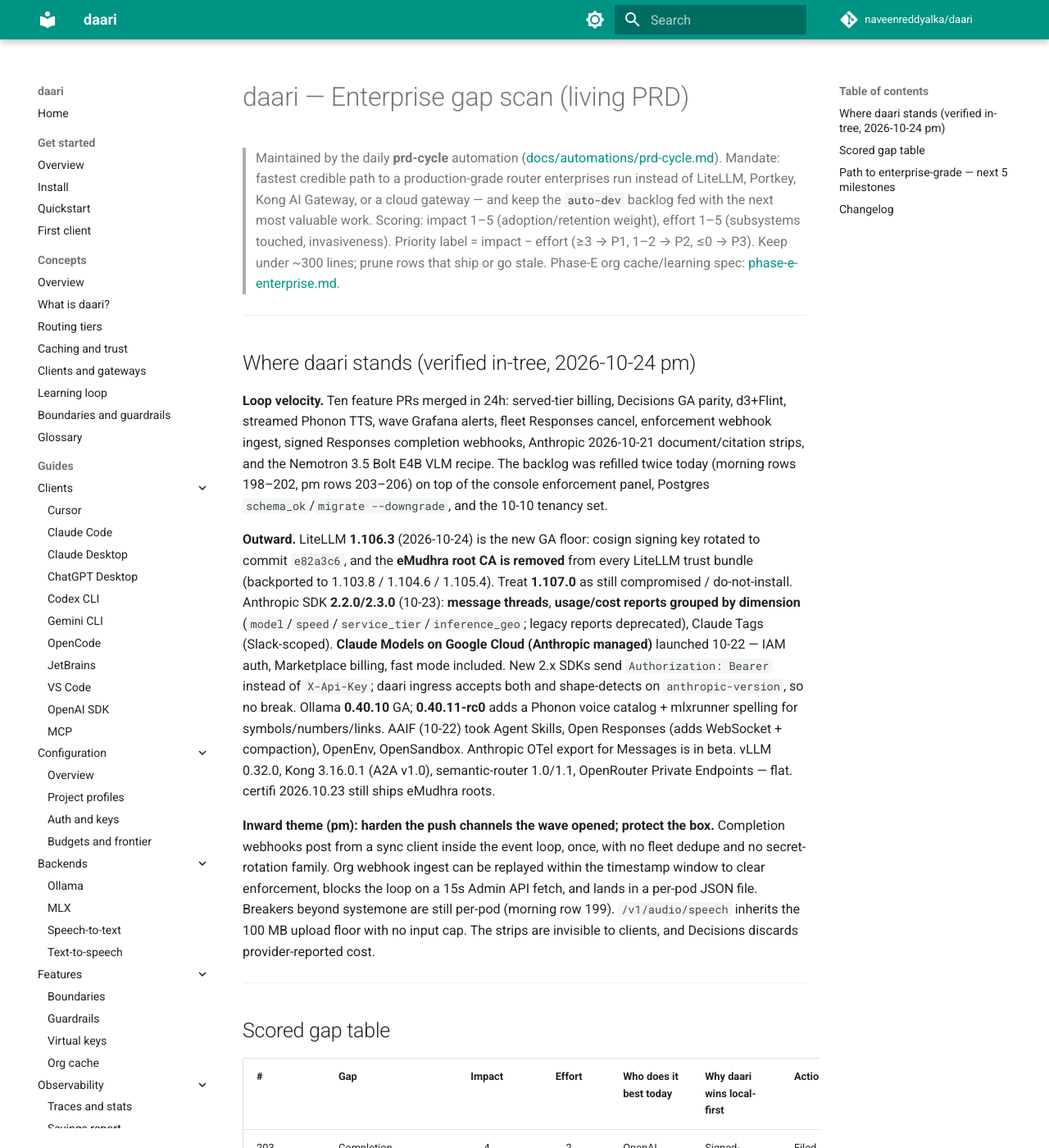
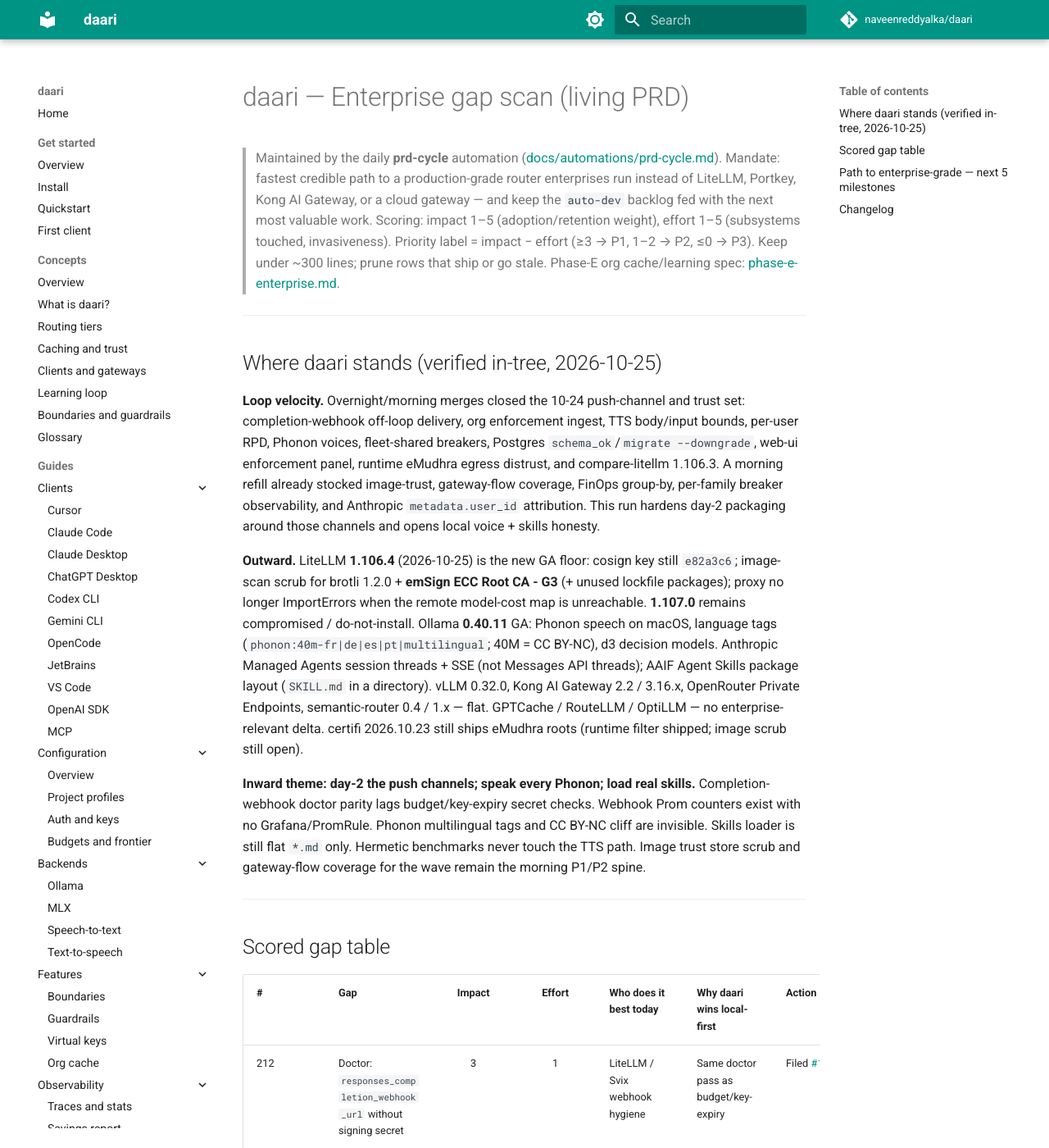
Before and after one commit to naveenreddyalka/daari, an MkDocs documentation site: the page built from docs/prd/ENTERPRISE.md, in a window 1280 px wide and 1400 px high. Shown: the whole window at 82% size. Built offline with MkDocs 1.6.1 and Material for MkDocs 9.7.7, drawn with Linux system fonts in a browser that asks for light colours; comment, search, counter and statistics services are not loaded; some of the changed text lies outside the part shown.

Commit message:
docs(prd): 2026-10-25 day-2 push channels, Phonon multilingual, AAIF skills
Co-authored-by: Cursor <cursoragent@cursor.com>

```diff
--- a/docs/prd/ENTERPRISE.md
+++ b/docs/prd/ENTERPRISE.md
@@ -11,41 +11,38 @@
 
 ---
 
-## Where daari stands (verified in-tree, 2026-10-24 pm)
+## Where daari stands (verified in-tree, 2026-10-25)
 
-**Loop velocity.** Ten feature PRs merged in 24h: served-tier billing,
-Decisions GA parity, d3+Flint, streamed Phonon TTS, wave Grafana alerts,
-fleet Responses cancel, enforcement webhook ingest, signed Responses
-completion webhooks, Anthropic 2026-10-21 document/citation strips, and the
-Nemotron 3.5 Bolt E4B VLM recipe. The backlog was refilled twice today
-(morning rows 198–202, pm rows 203–206) on top of the console enforcement
-panel, Postgres `schema_ok`/`migrate --downgrade`, and the 10-10 tenancy set.
+**Loop velocity.** Overnight/morning merges closed the 10-24 push-channel and
+trust set: completion-webhook off-loop delivery, org enforcement ingest,
+TTS body/input bounds, per-user RPD, Phonon voices, fleet-shared breakers,
+Postgres `schema_ok`/`migrate --downgrade`, web-ui enforcement panel,
+runtime eMudhra egress distrust, and compare-litellm 1.106.3. A morning
+refill already stocked image-trust, gateway-flow coverage, FinOps
+group-by, per-family breaker observability, and Anthropic `metadata.user_id`
+attribution. This run hardens day-2 packaging around those channels and
+opens local voice + skills honesty.
 
-**Outward.** LiteLLM **1.106.3** (2026-10-24) is the new GA floor: cosign
-signing key rotated to commit `e82a3c6`, and the **eMudhra root CA is
-removed** from every LiteLLM trust bundle (backported to 1.103.8 / 1.104.6 /
-1.105.4). Treat **1.107.0** as still compromised / do-not-install. Anthropic
-SDK **2.2.0/2.3.0** (10-23): **message threads**, **usage/cost reports
-grouped by dimension** (`model`/`speed`/`service_tier`/`inference_geo`;
-legacy reports deprecated), Claude Tags (Slack-scoped). **Claude Models on
-Google Cloud (Anthropic managed)** launched 10-22 — IAM auth, Marketplace
-billing, fast mode included. New 2.x SDKs send `Authorization: Bearer`
-instead of `X-Api-Key`; daari ingress accepts both and shape-detects on
-`anthropic-version`, so no break. Ollama **0.40.10** GA; **0.40.11-rc0**
-adds a Phonon voice catalog + mlxrunner spelling for symbols/numbers/links.
-AAIF (10-22) took Agent Skills, Open Responses (adds WebSocket + compaction),
-OpenEnv, OpenSandbox. Anthropic OTel export for Messages is in beta. vLLM
-0.32.0, Kong 3.16.0.1 (A2A v1.0), semantic-router 1.0/1.1, OpenRouter
-Private Endpoints — flat. certifi 2026.10.23 still ships eMudhra roots.
+**Outward.** LiteLLM **1.106.4** (2026-10-25) is the new GA floor: cosign
+key still `e82a3c6`; image-scan scrub for brotli 1.2.0 + **emSign ECC Root
+CA - G3** (+ unused lockfile packages); proxy no longer ImportErrors when
+the remote model-cost map is unreachable. **1.107.0** remains compromised /
+do-not-install. Ollama **0.40.11** GA: Phonon speech on macOS, language
+tags (`phonon:40m-fr|de|es|pt|multilingual`; 40M = CC BY-NC), d3 decision
+models. Anthropic Managed Agents session threads + SSE (not Messages API
+threads); AAIF Agent Skills package layout (`SKILL.md` in a directory).
+vLLM 0.32.0, Kong AI Gateway 2.2 / 3.16.x, OpenRouter Private Endpoints,
+semantic-router 0.4 / 1.x — flat. GPTCache / RouteLLM / OptiLLM — no
+enterprise-relevant delta. certifi 2026.10.23 still ships eMudhra roots
+(runtime filter shipped; image scrub still open).
 
-**Inward theme (pm): harden the push channels the wave opened; protect the
-box.** Completion webhooks post from a sync client inside the event loop,
-once, with no fleet dedupe and no secret-rotation family. Org webhook ingest
-can be replayed within the timestamp window to clear enforcement, blocks the
-loop on a 15s Admin API fetch, and lands in a per-pod JSON file. Breakers
-beyond systemone are still per-pod (morning row 199). `/v1/audio/speech`
-inherits the 100 MB upload floor with no input cap. The strips are invisible
-to clients, and Decisions discards provider-reported cost.
+**Inward theme: day-2 the push channels; speak every Phonon; load real
+skills.** Completion-webhook doctor parity lags budget/key-expiry secret
+checks. Webhook Prom counters exist with no Grafana/PromRule. Phonon
+multilingual tags and CC BY-NC cliff are invisible. Skills loader is still
+flat `*.md` only. Hermetic benchmarks never touch the TTS path. Image
+trust store scrub and gateway-flow coverage for the wave remain the
+morning P1/P2 spine.
 
 ---
 
@@ -53,20 +50,19 @@ to clients, and Decisions discards provider-reported cost.
 
 | # | Gap | Impact | Effort | Who does it best today | Why daari wins local-first | Action |
 |---|-----|:--:|:--:|------------------------|----------------------------|--------|
-| 203 | Completion webhook delivery: off-loop + retry, Prom counter, fleet dedupe, rotation family | 4 | 2 | OpenAI webhooks (72h retries) / Svix | Signed-deliver, Redis claim, soft-warning counters all in-tree — assembly, not infra | Filed [#1913](https://github.com/naveenreddyalka/daari/issues/1913) |
-| 204 | Org enforcement webhook ingest: `webhook-id` replay dedupe, non-blocking profile fetch, audit + Prom, fleet-shared state | 4 | 3 | Anthropic / Svix (Standard Webhooks) / Kong cluster state | Redis `SET NX` idiom + enforcement store exist; truth stays fleet-wide | Filed [#1914](https://github.com/naveenreddyalka/daari/issues/1914) |
-| 205 | Bound `/v1/audio/speech`: carve out of 100 MB upload floor + `input` length cap | 3 | 1 | OpenAI (4096-char cap) | Protects the box that also hosts the models; OpenAI-shaped 400 pre-guardrail | Filed [#1916](https://github.com/naveenreddyalka/daari/issues/1916) |
-| 206 | Client-visible content-strip warnings + Decisions reported-cost billing + live model-list 400 | 3 | 2 | OpenRouter transform warnings / OpenAI usage-true billing | `daari_meta.warning` + labeled counters exist; honesty end to end | Filed [#1917](https://github.com/naveenreddyalka/daari/issues/1917) |
-| 198 | Distrust eMudhra/emSign on egress TLS + doctor tip | 4 | 1 | LiteLLM 1.106.3 / Kong / Portkey | One-process TLS policy; no cloud image wait | Filed [#1907](https://github.com/naveenreddyalka/daari/issues/1907) |
-| 199 | Fleet-share frontier / local-pool / MCP egress breakers via Redis | 4 | 3 | Kong / cloud gateways | Same Redis as cache; blast-radius on-box | Filed [#1908](https://github.com/naveenreddyalka/daari/issues/1908) (dup [#1915](https://github.com/naveenreddyalka/daari/issues/1915) needs human close) |
-| 200 | Phonon voice catalog list + OpenAI voice-name map | 3 | 2 | OpenAI TTS / Ollama 0.40.11-rc0 | Local voices behind daari auth/budgets | Filed [#1909](https://github.com/naveenreddyalka/daari/issues/1909) |
-| 201 | compare-litellm: pin GA floor at 1.106.3 (cosign + eMudhra) | 3 | 1 | LiteLLM release notes | Honest GTM without a LiteLLM runtime dep | Filed [#1910](https://github.com/naveenreddyalka/daari/issues/1910) |
-| 202 | Per-end-user RPD alongside `user_daily_usd_cap` | 4 | 2 | LiteLLM / OpenRouter | Ledger already attributes `user` | Shipped [#1911](https://github.com/naveenreddyalka/daari/issues/1911) |
-| 193–197 | Served-tier spend; Decisions GA; d3+Flint; streamed TTS; wave panels/alerts | 3–4 | 1–2 | OpenAI / Ollama / Grafana | Invoice, GA shape, $0 judge, local voice, day-2 | Shipped |
-| 191–192 | Fleet Responses cancel; Anthropic enforcement webhook ingest | 4 | 3 | OpenAI / Anthropic Admin | Redis cancel; push→tenant map | Shipped |
-| 188–190 | Console export/reset; Grafana gzip+TTL; vLLM 0.32.0 floor doc | 3 | 1–2 | LiteLLM UI / Grafana / vLLM | Day-2 packaging | Shipped |
-| — | Web-ui enforcement inventory + cache-invalidate form | 3 | 2 | LiteLLM admin UI | Same-box console | Open (filed prior run) |
-| — | Postgres `schema_ok` skew gate + `migrate --downgrade` | 3 | 2 | LiteLLM migrate story | Ready truth for PG fleets | Open (filed prior run) |
+| 212 | Doctor: `responses_completion_webhook_url` without signing secret | 3 | 1 | LiteLLM / Svix webhook hygiene | Same doctor pass as budget/key-expiry | Filed [#1934](https://github.com/naveenreddyalka/daari/issues/1934) |
+| 213 | Grafana + PrometheusRule for completion / org webhook counters | 3 | 1 | Kong / cloud webhook dashboards | Counters already exported; packaging | Filed [#1935](https://github.com/naveenreddyalka/daari/issues/1935) |
+| 214 | Phonon multilingual tags + doctor CC BY-NC tip for 40m | 3 | 2 | OpenAI TTS / Ollama 0.40.11 | Local voice behind daari auth/budgets | Filed [#1936](https://github.com/naveenreddyalka/daari/issues/1936) |
+| 215 | AAIF Agent Skills packages (`SKILL.md` in subdirs) | 3 | 2 | Claude / AAIF skill loaders | One on-disk tree for IDE + daemon | Filed [#1937](https://github.com/naveenreddyalka/daari/issues/1937) |
+| 216 | Hermetic TTS speech micro-benchmark (stream finalize + voices) | 2 | 1 | — (testability) | Opt-in benchmark suite already hermetic | Filed [#1938](https://github.com/naveenreddyalka/daari/issues/1938) |
+| 207 | Docker/image scrub of eMudhra/emSign + compare floor 1.106.4 | 4 | 1 | LiteLLM 1.106.4 images | Same filter policy at build time | Filed (morning refill) |
+| 208 | Gateway-flow coverage for 10-24/25 wave | 3 | 2 | LiteLLM proxy integration suites | One hermetic file, no live Ollama | Filed (morning refill) |
+| 209 | Dimension-grouped spend reports; persist `service_tier` | 3 | 2 | Anthropic Admin / LiteLLM leaderboards | Ledger already meters the dimensions | Filed (morning refill) |
+| 210 | Per-family breaker state, alerts, reset (beyond systemone) | 3 | 2 | Kong upstream health | Redis-shared state already exists | Filed (morning refill) |
+| 211 | Anthropic `metadata.user_id` → per-user fences; surface `user_rpd` | 3 | 2 | Anthropic Admin / OpenRouter | One ledger across both SDK doors | Filed (morning refill) |
+| 206 | Client-visible content-strip warnings + Decisions reported-cost | 3 | 2 | OpenRouter / OpenAI usage-true | `daari_meta.warning` + counters exist | Open |
+| 203–205 | Completion webhook delivery; org ingest; TTS bounds | 3–4 | 1–3 | OpenAI / Anthropic / Svix | Shipped | Shipped |
+| 198–202 | eMudhra egress; fleet breakers; Phonon voices; compare 1.106.3; user_rpd | 3–4 | 1–3 | LiteLLM / Kong / OpenAI | Shipped (image scrub still 207) | Shipped |
 | 62 | End-user inventory + per-user block/cap overrides | 5 | 3 | OpenRouter / LiteLLM | Ledger already knows every user | Open |
 | 63 | Named guardrail profiles bindable per key/team | 5 | 3 | OpenRouter / Portkey | Per-tenant policy, zero hops | Open |
 | 65 | Web-ui: honor keys/teams `has_more` + render `report.users` | 4 | 2 | LiteLLM admin UI | Same-box console finishes the job | Open |
@@ -74,103 +70,69 @@ to clients, and Decisions discards provider-reported cost.
 | 67 | multi_agent nested usage: per-subagent `model` | 4 | 2 | OpenAI / LiteLLM FinOps | Ledger already meters nested tokens | Open |
 | 6 | Hot-reload `config.yaml` | 3 | 2 | LiteLLM config ownership | Open — needs long session | Open |
 | 7 | Per-key tool-name allowlist for Messages `mcp_servers` | 4 | 3 | LiteLLM `mcp_tool_permissions` | Parked (≥60m session) | Parked |
-| 8 | Full DCR; A2A; Realtime/WS; stdio MCP; M365; Skills; FIPS; HIPAA BAA | 2–4 | 3–5 | Portkey / Kong / LiteLLM | Demand-triggered | Watch |
-| 24 | Grafana panel for `compact_to_fit_applied` | 2 | 1 | LiteLLM spend dashboards | Shipped | Shipped |
-| 25 | Dedicated stats/Prom counter for MCP grant fail-closed | 3 | 1 | LiteLLM MCP 403 metrics | Shipped | Shipped |
-| 26 | Refuse MCP `initialize` when key has no grant | 4 | 1 | LiteLLM initialize 403 | Shipped | Shipped |
-| 27 | Stats for estimated tokens dropped by compact-to-fit | 3 | 2 | LiteLLM compact telemetry | Shipped | Shipped |
-| 28 | Refresh compare-litellm for LiteLLM 1.104 GA | 2 | 1 | LiteLLM release notes | Shipped | Shipped |
-| 19 | Config ownership for `routing.compact_to_fit.*` | 3 | 2 | LiteLLM config ownership | Shipped | Shipped |
-| 20 | Doctor tip when compact_to_fit is enabled | 2 | 1 | — (ops honesty) | Shipped | Shipped |
-| 21 | Hermetic pin: compact_to_fit in config + routing-tiers | 2 | 1 | — (docs regression) | Shipped | Shipped |
-| 22 | `daari_meta` + stats when compact_to_fit actually trims | 3 | 2 | LiteLLM compact telemetry | Shipped | Shipped |
-| 23 | Opt-in fail-closed MCP when key has no MCP grant | 4 | 2 | LiteLLM `require_key_mcp_access_defined` | Shipped | Shipped |
-| 136–182 | 10-18 → 10-21 protocol/FinOps/HA waves | 2–5 | 1–3 | LiteLLM / Portkey / Kong / vLLM | Shipped | Shipped |
+| 8 | Full DCR; A2A; Realtime/WS; stdio MCP; M365; FIPS; HIPAA BAA | 2–4 | 3–5 | Portkey / Kong / LiteLLM | Demand-triggered | Watch |
 
-Watch rows (do not file yet): hermetic **gateway-flow coverage for the wave**
-— zero `test_gateway_flow.py` cases for streamed TTS, completion webhooks,
-org webhook ingest, decisions `input_json`/images, or Anthropic stream
-`cache_creation_input_tokens` → spend (next test audit; strip-warning assert
-folded into row 206); **dimension-grouped usage/cost report export** over the
-spend ledger (time buckets + `group_by` model/speed/tier/team — Anthropic
-Admin API parity; file on FinOps ask); Anthropic **message threads** (SDK
-2.2.0; API shape undocumented — file when docs land); **Claude Models on
-Google Cloud** as a frontier flavor (IAM-auth egress — buyer ask); AAIF
-Agent Skills package loader beyond flat `~/.daari/skills/*.md`; Open
-Responses WebSocket transport; Anthropic OTel export beta parity; Prometheus
-exemplars + `gen_ai.agent.*`; Nemotron DFlash tip once 0.40.10 recipes
-settle; LiteLLM post-compromise 1.107-rebuild watchables (ID-JAG /
-OAuth-delegate / `agent_access_default_deny`); Portkey WIF upstream creds;
-per-user RPD now filed (row 202); SCIM + multi-issuer SSO; Kong Skills/A2A
-passthrough demand; OpenRouter Private Endpoints as an L6 slot recipe.
+Watch rows (do not file yet): Anthropic **Managed Agents** session-thread
+proxy (SSE at `/v1/sessions/...` — buyer ask; not Messages API threads);
+**Claude Models on Google Cloud** as a frontier flavor (IAM egress);
+Open Responses WebSocket transport; Anthropic OTel export beta parity;
+Prometheus exemplars + `gen_ai.agent.*`; Nemotron DFlash tip; LiteLLM
+post-compromise 1.107-rebuild watchables (ID-JAG / OAuth-delegate /
+`agent_access_default_deny`); Portkey WIF upstream creds; SCIM +
+multi-issuer SSO; Kong Skills/A2A passthrough; OpenRouter Private
+Endpoints as an L6 slot recipe.
 
-Verified fine this run — don't re-audit: served-tier billing correct on both
-paths incl. the Anthropic `speed` analog (`router.py` ~L1330/3128); fleet
-cancel fires no duplicate completion webhook (terminal short-circuit +
-cancel-check before notify, Redis flag TTL 1h); Decisions GA fences complete
-(400-question cap, stream reject, `input_json` validation, L0 fingerprint
-incl. image parts, cached-input billing, d3 in catalog + pricing card);
-streamed TTS finalizes spend/ledger with real byte count in the generator
-`finally`, guardrails pre-relay, $0 local-tier billing; org webhook signature
-constant-time with previous-secret grace, 404 when unconfigured; #1903
-panels/alerts in both dashboard copies + PrometheusRule; #1904 strip covers
-stream + non-stream + Responses-via-router, keeps nested tool-result
-documents and `citations: {enabled}`; Anthropic SDK 2.x `Authorization:
-Bearer` switch handled at ingress (`auth.py`, `wants_anthropic_models` keys
-on `anthropic-version`); cache-write TTL billing on stream shapes.
+Verified fine this run — don't re-audit: completion webhook off-loop +
+Redis claim + previous-secret grace; org webhook `webhook-id` replay
+dedupe + non-blocking profile fetch; TTS body/input caps carved out of
+the 100 MB upload floor; runtime eMudhra filter on egress httpx;
+fleet-shared breakers via Redis; Phonon English voice map + `/v1/audio/voices`;
+`user_rpd` on top-level JSON `user`; served-tier billing incl. Anthropic
+`speed` analog; Decisions GA fences; Anthropic SDK 2.x Bearer auth at
+ingress.
 
 ---
 
 ## Path to enterprise-grade — next 5 milestones
 
-1. **Harden the push channels** — completion-webhook delivery semantics
-   (row 203) and replay-safe, fleet-true org webhook ingest (row 204).
-2. **Match the trust floors** — eMudhra distrust on egress + doctor tip
-   (row 198); refresh compare-litellm to 1.106.3 (row 201).
-3. **Finish HA share, protect the box** — fleet-shared breakers (row 199);
-   bound the TTS door (row 205).
-4. **Honesty + local voice** — client-visible strips and reported-cost
-   Decisions billing (row 206); Phonon voice catalog (row 200).
-5. **End-user fences, console, PG parity** — per-user RPD (row 202), the
-   prior-run console/PG pair, then the 10-10 tenancy set (62–67) and
-   dimension-grouped spend reports when a FinOps buyer asks.
+1. **Close the trust/image floor** — scrub eMudhra/emSign from shipped
+   image trust stores and pin compare-litellm at 1.106.4 (row 207).
+2. **Day-2 the push channels** — doctor secret parity (212), Grafana/alerts
+   for webhook counters (213); finish strip/billing honesty (206).
+3. **Prove the wave** — gateway-flow coverage (208) + hermetic TTS
+   benchmark (216).
+4. **Speak and skill locally** — Phonon multilingual + license tip (214);
+   AAIF `SKILL.md` packages (215).
+5. **FinOps + HA observability + tenancy** — dimension-grouped spend (209),
+   per-family breaker inventory (210), Anthropic user attribution (211),
+   then the 10-10 tenancy set (62–67).
 
 Compliance non-goals (SCIM, WIF depth, A2A, SOC 2 program, Realtime/WS,
-FIPS builds, HIPAA BAA, full AAIF Skills/Open Responses WS) stay deferred
-until buyer demand.
+FIPS builds, HIPAA BAA, Managed Agents proxy, full Open Responses WS) stay
+deferred until buyer demand.
 
 ---
 
 ## Changelog
 
-- **2026-10-24 pm (harden the push channels, protect the box)** — Delta scan
-  after the morning run: filed rows 203–206 (completion-webhook delivery
-  semantics, replay-safe webhook ingest, TTS input bound, strip/billing
-  honesty); the pm breaker filing was a duplicate of morning row 199 and
-  needs a human close. Outward adds: Anthropic SDK 2.2.0/2.3.0 (message
-  threads, dimension-grouped usage/cost reports, Claude Tags), Claude on
-  Google Cloud, Bearer-auth SDK switch verified handled at ingress. Drained
-  the stale 10-23 pm PRD PR by taking main.
+- **2026-10-25 (day-2 the push channels; speak every Phonon; load real
+  skills)** — Marked rows 198–205 Shipped (image scrub remains as 207).
+  Outward: LiteLLM 1.106.4 GA floor (emSign image scrub + cost-map
+  ImportError fix; 1.107 still do-not-install); Ollama 0.40.11 Phonon
+  languages + CC BY-NC on 40m; AAIF Agent Skills package layout. Recorded
+  morning refill rows 207–211. Filed rows 212–216: completion-webhook
+  doctor secret check, webhook Grafana/alerts, Phonon multilingual +
+  license tip, AAIF skills packages, hermetic TTS benchmark.
+
+- **2026-10-24 pm (harden the push channels, protect the box)** — Filed
+  rows 203–206. Outward: Anthropic SDK 2.2/2.3, Claude on Google Cloud,
+  Bearer-auth switch verified at ingress.
 
 - **2026-10-24 (match trust floors, finish HA share, speak local voice)** —
-  Marked rows 191–197 Shipped (served-tier billing through Nemotron recipe
-  and the HA/webhook/strip set all on main). Outward: LiteLLM 1.106.3 GA
-  floor (cosign `e82a3c6`, eMudhra CA removed; 1.107 still do-not-install);
-  Ollama 0.40.10 / 0.40.11-rc0 Phonon voice catalog; AAIF Skills + Open
-  Responses WS; Anthropic OTel beta. Filed rows 198–202: eMudhra distrust,
-  fleet-shared breakers, Phonon voices, compare-litellm 1.106.3, per-user
-  RPD.
+  Filed rows 198–202. Outward: LiteLLM 1.106.3; Ollama 0.40.10 / 0.40.11-rc0;
+  AAIF Skills + Open Responses WS; Anthropic OTel beta.
 
-- **2026-10-23 (bill what was served, speak what went GA)** — Marked rows
-  183–190 Shipped. Outward: Ollama 0.40.9; OpenAI Decisions GA; eMudhra
-  distrust watch; semantic-router 1.0/1.1. Filed rows 193–197.
-
-- **2026-10-22 + pm (finish the truths; console and day-2 packaging)** —
-  Marked 171–182 Shipped. Filed 183–192. Outward: LiteLLM compromise
-  post-mortem (floor 1.106.2); Anthropic enforcement_status; OpenAI
-  service-tier restrictions; Ollama 0.40.8; vLLM 0.32.0.
-
-- **2026-10-21 → 08-28** — Condensed: breaker truth, invoice-true cache
-  billing, user profiles; LiteLLM compromise + Anthropic API-version
-  footgun; finish-the-knobs; decisions depth; `resultType`/egress waves;
-  Apache 2.0; this PRD's creation.
+- **2026-10-23 → 08-28** — Condensed: bill what was served; finish the
+  truths / console / PG gate; breaker truth; invoice-true cache billing;
+  LiteLLM compromise + Anthropic API-version footgun; Apache 2.0; this
+  PRD's creation.
```
